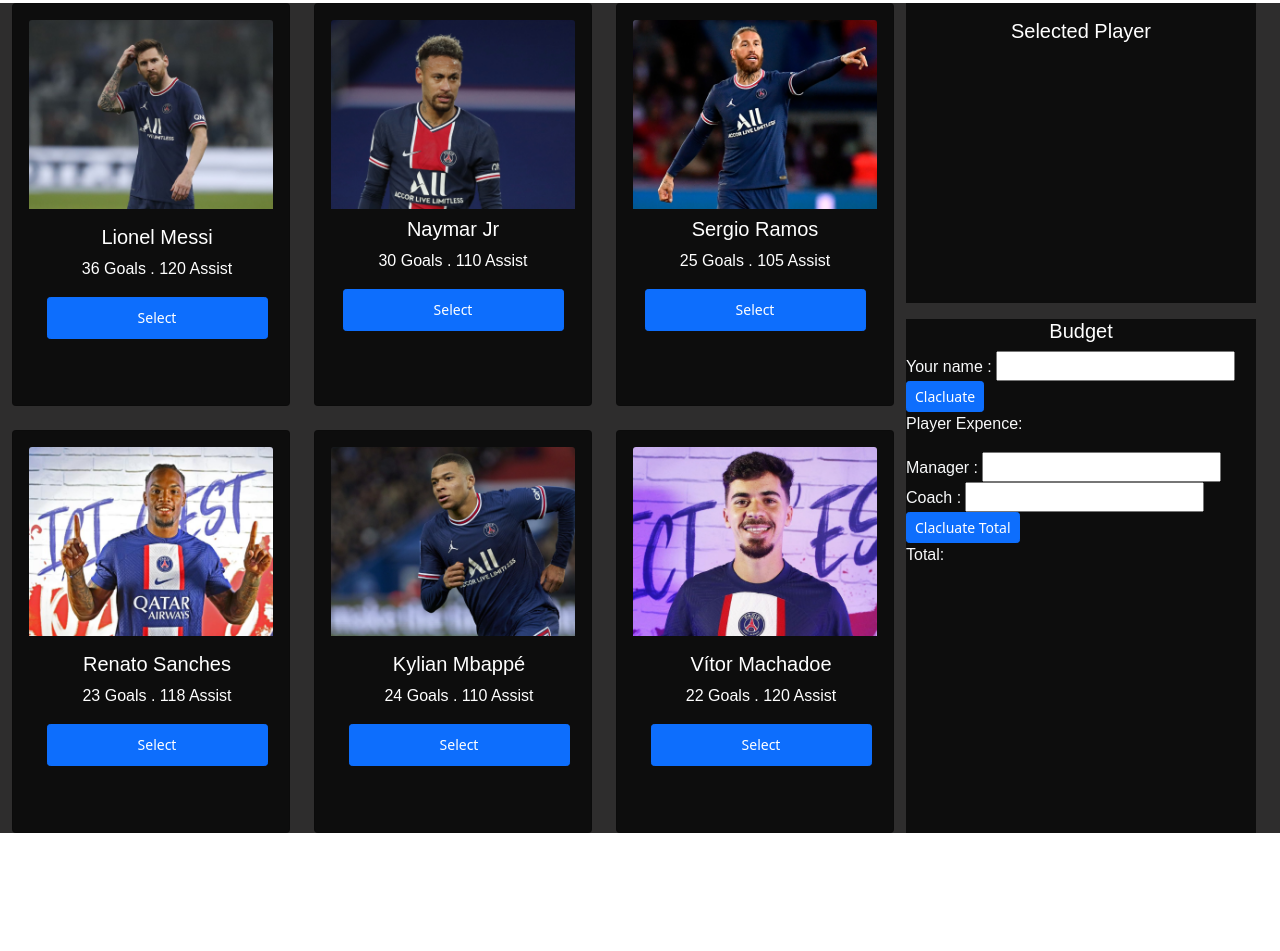
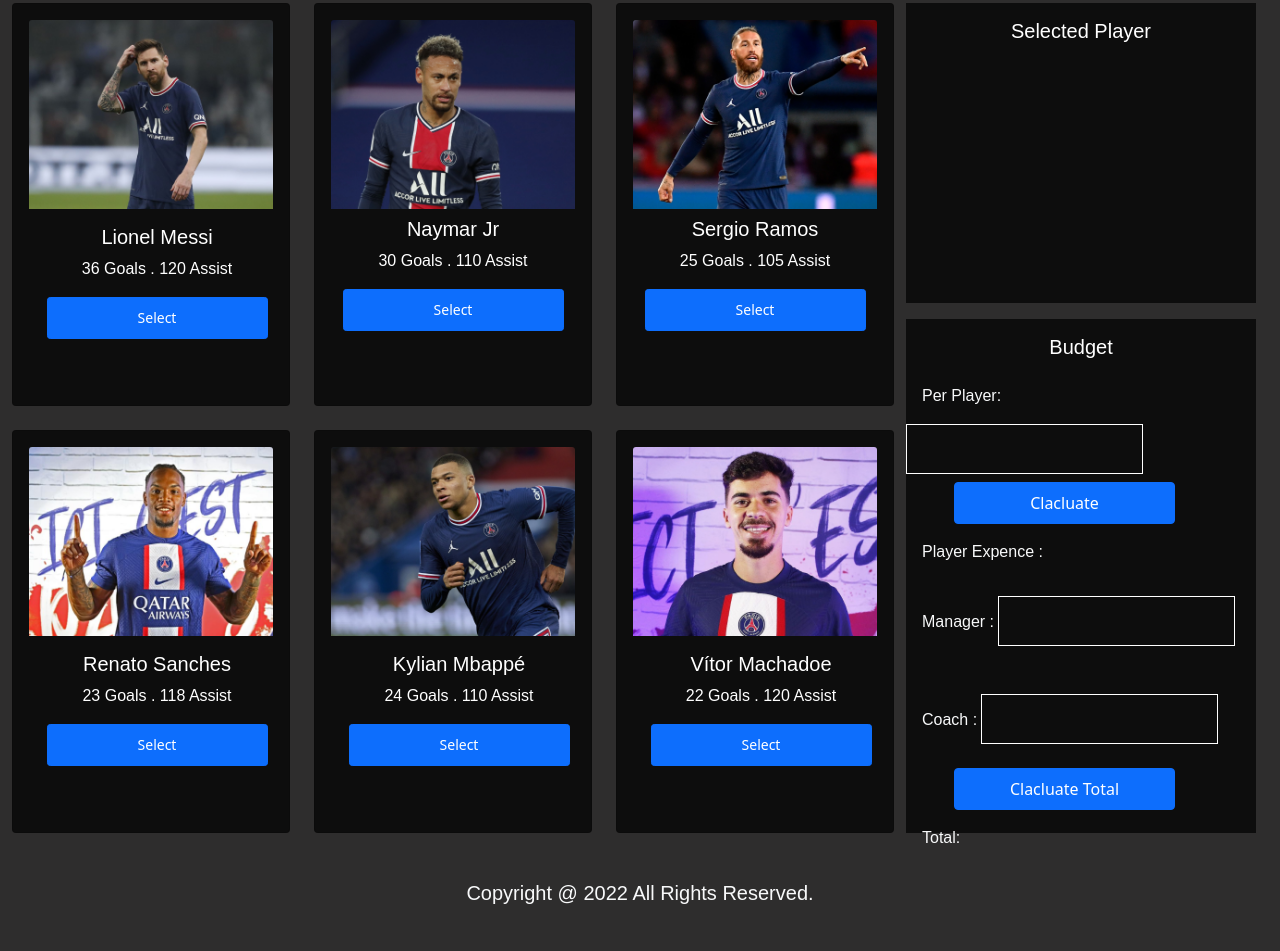
Before and after one commit to kmdshojib/best-five, a plain HTML site: page index.html in a window 1280 px wide. Shown: the part 526-1477 px from the top of the page. Before the commit the page ends 1359 px from the top, so only its background shows below. Drawn offline with nearby package versions, Linux system fonts and the light colour scheme.

Commit message:
footer added

```diff
--- a/index.html
+++ b/index.html
@@ -89,34 +89,38 @@
                     </ol>
                 </div>
             </div>
-            <div class="budget me-4">
-                <h5 class="h5 text-white mt-3 text-center">Budget</h5>
+            <div class="budget me-4 mt-3">
+                <h5 class="h5 text-white pt-3 pb-3 text-center">Budget</h5>
                 <div>
-                    <label for="per-player" class="text-light">Your name :</label>
-                    <input id="per-player"  type="number">
-                    <button id="cal-btn" class="btn btn-primary btn-sm" type="button">Clacluate</button>
-                    <p class="text-light">Player Expence: <span id = "per-player-amount"> </span> </p>
+                    <label for="per-player" class="text-light px-3 pb-3">Per Player:</label>
+                    <input id="per-player" class="text-light" type="number">
+                    <button id="cal-btn" class="btn btn-primary mx-5 btn-block mt-2" type="button">Clacluate</button>
+                    <p class="text-light p-3">Player Expence : <span id = "per-player-amount"> </span> </p>
                 </div>
 
                 <div>
-                    <div>
-                        <label for="manager" class="text-light">Manager :</label>
-                        <input id="manager" type="number">
+                    <div class="px-3 pb-5">
+                        <label for="manager" class="text-light">Manager : </label>
+                        <input id="manager" class="text-light" type="number">
                     </div>
 
-                    <div>
-                        <label for="coach" class="text-light">Coach :</label>
-                        <input id="coach"  type="number">
+                    <div class="px-3 pb-2">
+                        <label for="coach" class="text-light">Coach : </label>
+                        <input id="coach" class="text-light"  type="number">
                     </div>
 
-                    <button id="cal-btn-total" class="btn btn-primary btn-sm" type="button">Clacluate Total</button>
+                    <button id="cal-btn-total" class="btn btn-primary mx-5 mb-3 mt-3 " type="button">Clacluate Total</button>
                 </div>
-                <p class="text-light">Total: <span id = "total-amount"> </span> </p>
+                <p class="text-light px-3">Total: <span id = "total-amount"> </span> </p>
             </div>
        </div>
 
     </div>
 
+    <!-- footer -->
+    <div class="footer mt-5">
+        <h5 class="text-center text-light">Copyright @ 2022 All Rights Reserved.</h5>
+    </div>
     <script src="/script.js" type="text/javascript"></script>
 </body>
 </html>
--- a/script.js
+++ b/script.js
@@ -35,7 +35,7 @@ function calcluatePerPlayer(){
         const value = inputForPlayers.value
         const perPlayerCost = value * ol.childElementCount
         // adding per player and total ammount
-        spanForPerPlayer.innerText = perPlayerCost
+        spanForPerPlayer.innerText = `$ ${perPlayerCost}`
 
     })
 
@@ -54,7 +54,7 @@ function calcluatoTotal(){
         // console.table(typeof perPlayerCost, typeof valueForManager,typeof valueForCoach)
 
         const playerTotalCost = parseInt(perPlayerCost + valueForManager + valueForCoach)
-        spanForTotal.innerText = playerTotalCost
+        spanForTotal.innerText = `$ ${playerTotalCost}`
     })
 }
 
--- a/style.css
+++ b/style.css
@@ -1,6 +1,9 @@
 /* global */
 h5,p,li,label{
     font-family: 'Manpore',sans-serif;
+}
+body{
+    background: #2e2d2d !important;
 }
 li{
     color: white;
@@ -8,8 +11,22 @@ li{
     margin-bottom: 15px;
     margin-left: 25px;
 }
+input{
+    background: #0D0D0D;
+    height: 50px;
+    border: 1px solid #ffffff;
+}
+button{
+    width: 221px !important;
+height: 42px !important;
+}
 .bg-body{
     background: #2e2d2d !important;
+}
+#total-amount{
+    color: #FF5E19;
+    font-weight: bold !important;
+    margin-left: 150px;
 }
 /* header */
 .header{
@@ -44,3 +61,9 @@ li{
     height: 514px;
     background: #0D0D0D;
 }
+
+/* footer */
+
+.footer{
+    height: 70px;
+}
```
